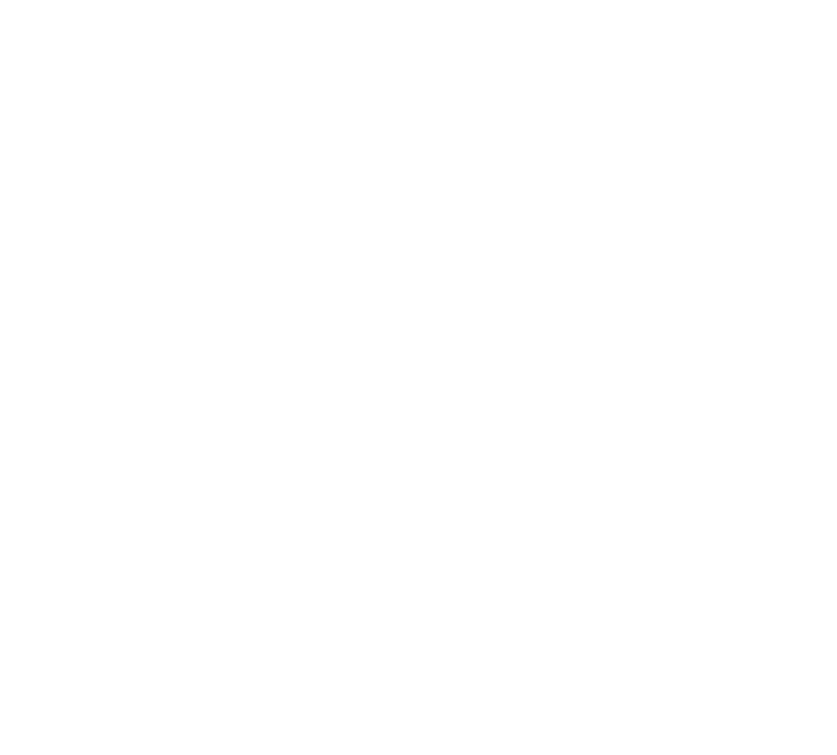
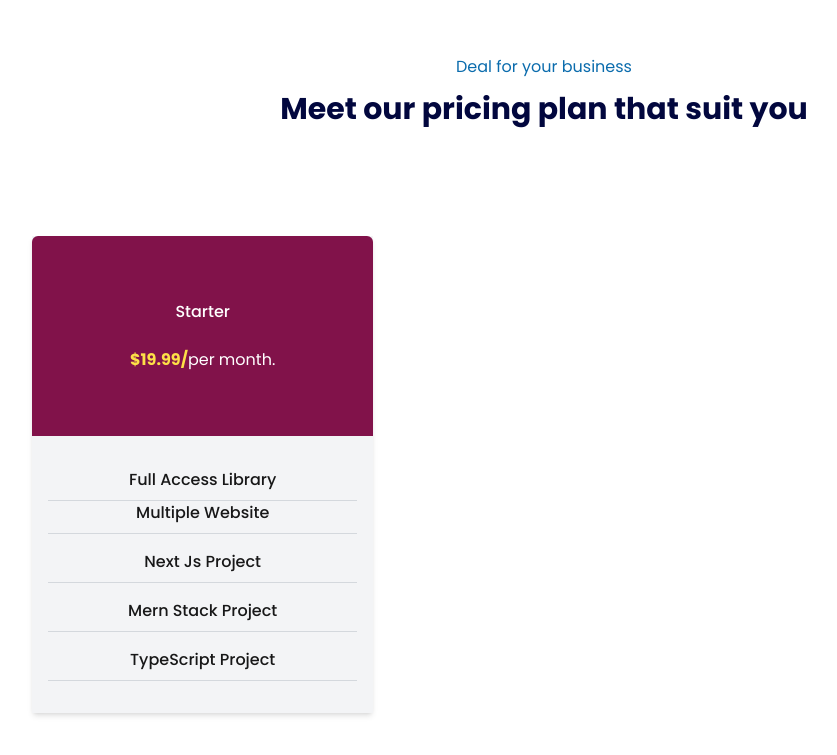
Before and after one commit to moonspark78/Agency-Website, a Next.js app: page / in a window 1280 px wide. Shown: the part 2317-3072 px from the top of the page, without its empty margins (96-933 px from the left). Before the commit the page ends 2284 px from the top, so only its background shows below. Built offline with nearby package versions, Linux system fonts and the light colour scheme.

Commit message:
:art: working  with the Price  Section    :art:

```diff
--- a/app/components/Home.tsx
+++ b/app/components/Home.tsx
@@ -2,6 +2,7 @@
 import Hero from "./Hero/Hero"
 import Features from "./Features/Features"
 import CustomerSupport from './CustomerSupport/CustomerSupport'
+import Price from './Price/Price'
 
 const Home = () => {
   return (
@@ -9,6 +10,7 @@
       <Hero/>
       <Features/>
       <CustomerSupport/>
+      <Price/>
     </div>
   )
 }
--- /dev/null
+++ b/app/components/Price/Price.tsx
@@ -0,0 +1,21 @@
+import React from "react";
+import SectionHeading from "../SectionHeading/SectionHeading";
+import PriceCard from "./PriceCard";
+
+const Price = () => {
+  return (
+    <div className="pt-[5rem] pb-[3rem]">
+      <SectionHeading
+        headingMini="Deal for your business"
+        headingPrimary="Meet our pricing plan that suit you"
+      />
+      <div className="w-[80%] mx-auto grid pt-[6rem] gap-[2rem] lg:gap-0 grid-cols-1 md:grid-cols-2 lg:grid-cols-3 items-center">
+        <div>
+            <PriceCard bg="bg-[#81124a]" price="19.99" num="1" plan="Starter"/>
+        </div>
+      </div>
+    </div>
+  );
+};
+
+export default Price;
--- /dev/null
+++ b/app/components/Price/PriceCard.tsx
@@ -0,0 +1,46 @@
+import React from "react";
+
+interface Props {
+  bg: string;
+  num: string;
+  price: string;
+  plan: string;
+}
+
+const PriceCard = ({ bg, num, price, plan }: Props) => {
+  const large = num === "2" ? "lg:scale-110 scale-100 z-[100]" : "";
+  return (
+    <div className={`relative ${large} bg-gray-100 shadow-md transform`}>
+      <div
+        className={`${bg} h-[200px] flex flex-col items-center justify-center rounded-t-md`}
+      >
+        <p className="text-[20] text-white font-[500] mb-[1.5rem]">{plan}</p>
+        <h1 className="text-[20] text-white">
+          <span className="text-[30] text-yellow-300 font-bold">${price}/</span>
+          per month.
+        </h1>
+      </div>
+      <div className="p-4 mt-[1rem] text-center">
+      <p className="text-[16px] font-[500] border-b-[1.4px] border-gray-300 pb-2 text-black opacity-90 mb-[rem]">
+            Full Access Library</p>
+
+
+        <p className="text-[16px] font-[500] border-b-[1.4px] border-gray-300 pb-2 text-black opacity-90 mb-[1rem]">
+            Multiple Website</p>
+
+        <p className="text-[16px] font-[500] border-b-[1.4px] border-gray-300 pb-2 text-black opacity-90 mb-[1rem]">
+            Next Js Project</p>
+
+
+        <p className="text-[16px] font-[500] border-b-[1.4px] border-gray-300 pb-2 text-black opacity-90 mb-[1rem]">
+            Mern Stack Project</p>
+
+
+        <p className="text-[16px] font-[500] border-b-[1.4px] border-gray-300 pb-2 text-black opacity-90 mb-[1rem]">
+            TypeScript Project</p>
+      </div>
+    </div>
+  );
+};
+
+export default PriceCard;
```
